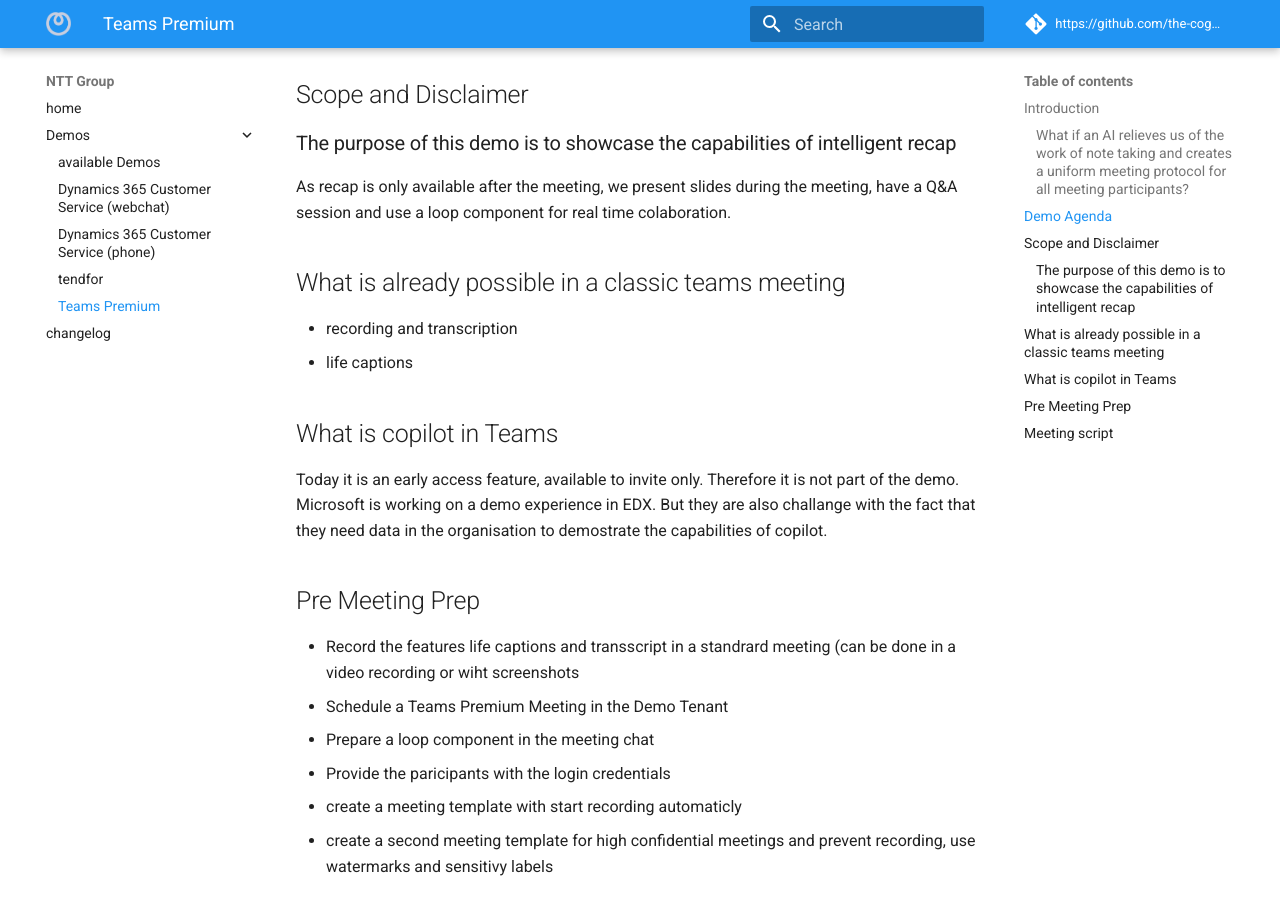
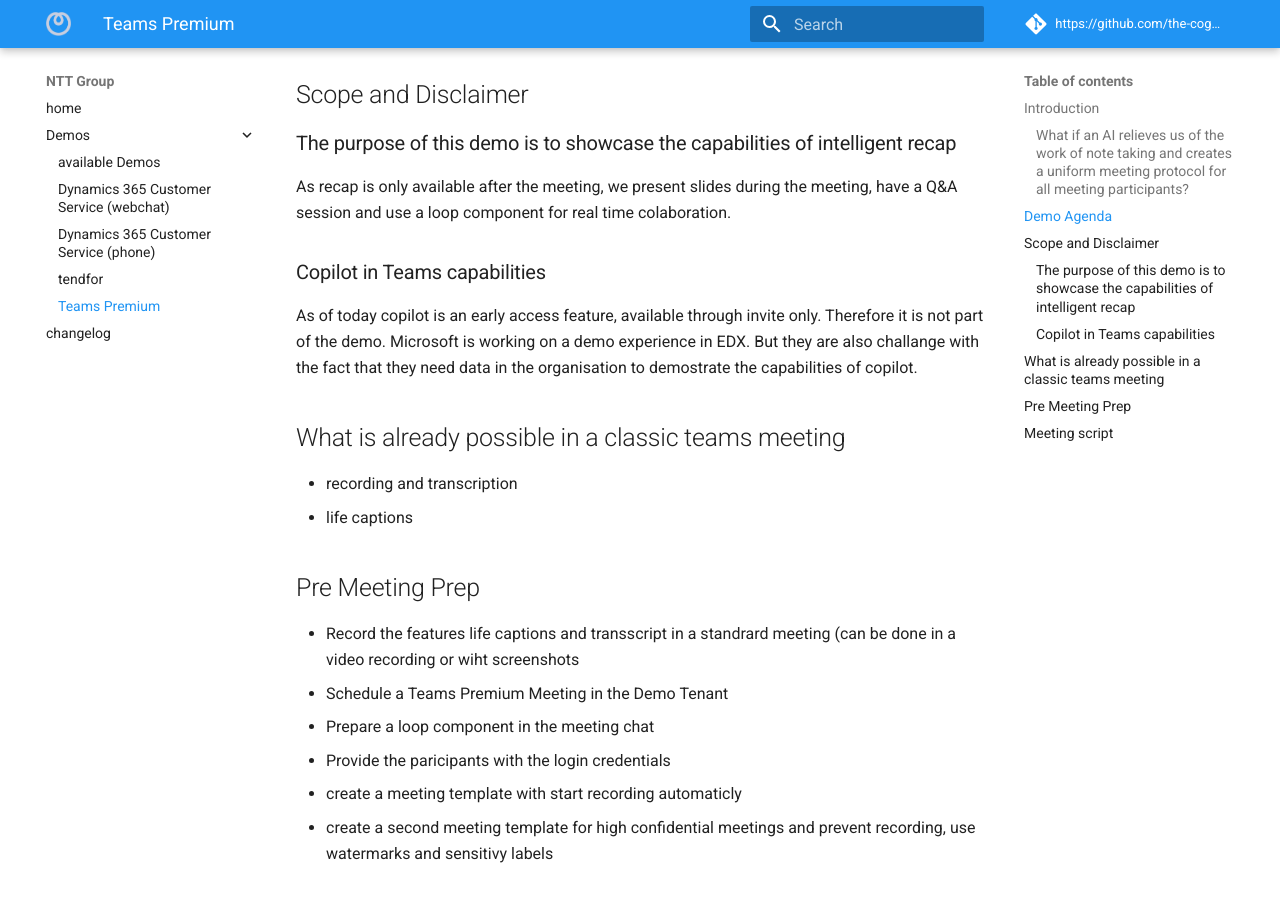
Before and after one commit to the-cognitiveservices-ninja/demo-environment, an MkDocs documentation site: the page built from docs/scripts/teams_premium.md, in a window 1280 px wide and 900 px high, scrolled down 764 px. Built offline with MkDocs 1.6.1 and Material for MkDocs 9.7.7, drawn with Linux system fonts in a browser that asks for light colours; comment, search, counter and statistics services are not loaded.

Commit message:
Update teams_premium.md

```diff
--- a/docs/scripts/teams_premium.md
+++ b/docs/scripts/teams_premium.md
@@ -21,14 +21,13 @@
 ## Scope and Disclaimer
 ### The purpose of this demo is to showcase the capabilities of intelligent recap
 As recap is only available after the meeting, we present slides during the meeting, have a Q&A session and use a loop component for real time colaboration.
+### Copilot in Teams capabilities
+As of today copilot is an early access feature, available through invite only. Therefore it is not part of the demo.
+Microsoft is working on a demo experience in EDX. But they are also challange with the fact that they need data in the organisation to demostrate the capabilities of copilot.
 
 ## What is already possible in a classic teams meeting
 - recording and transcription
 - life captions
-
-## What is copilot in Teams
-Today it is an early access feature, available to invite only. Therefore it is not part of the demo.
-Microsoft is working on a demo experience in EDX. But they are also challange with the fact that they need data in the organisation to demostrate the capabilities of copilot.
 
 ## Pre Meeting Prep
 - Record the features life captions and transscript in a standrard meeting (can be done in a video recording or wiht screenshots
```
